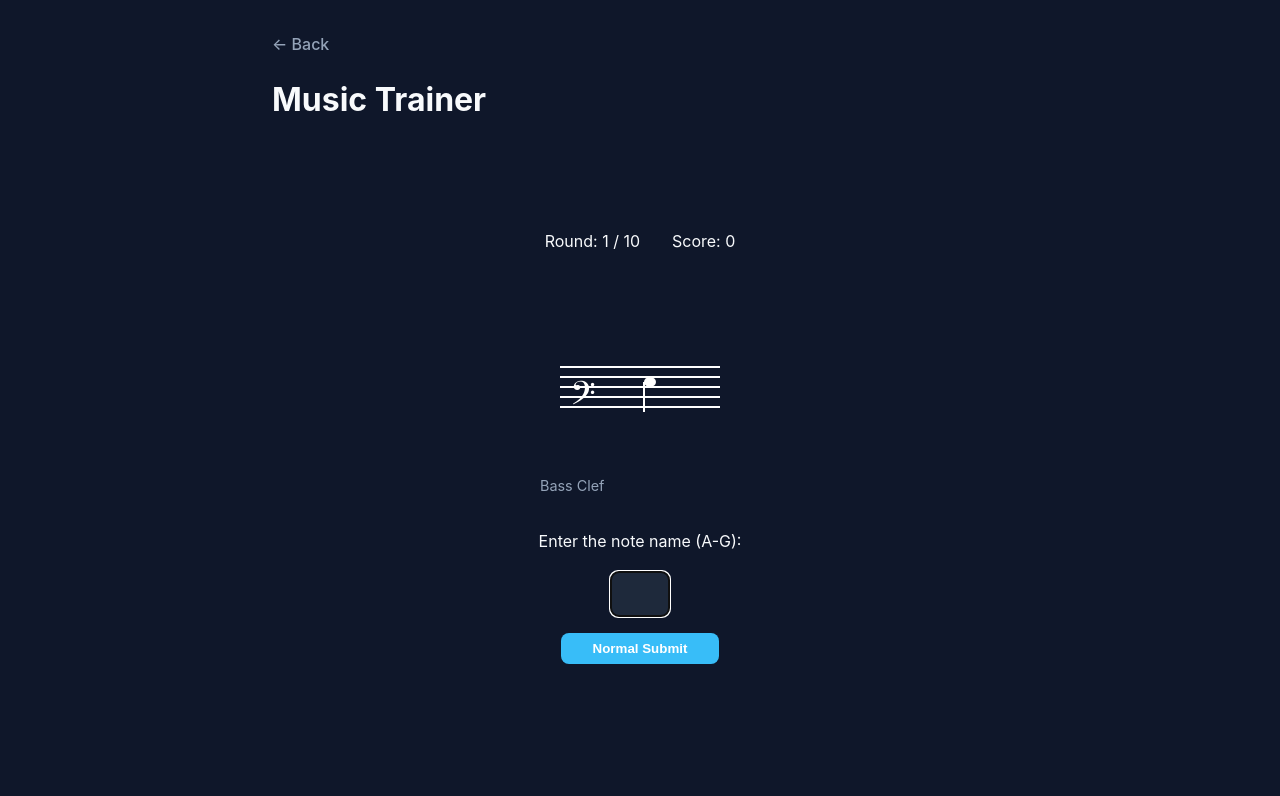
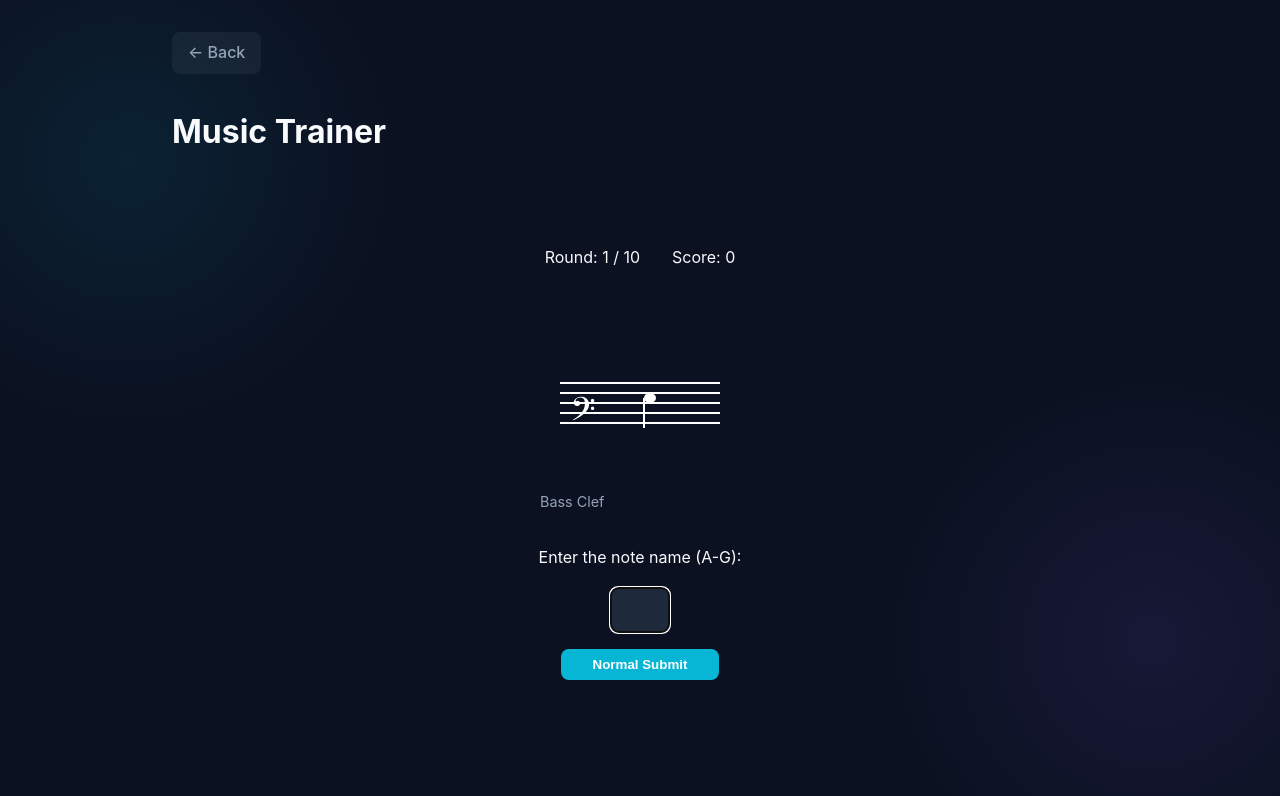
Before and after one commit to bitsofgit/GeneralWebApp, a React (Vite) app: page /GeneralWebApp/music-trainer in a window 1280 px wide. Shown: the top 796 px of the page. Built offline with nearby package versions, Linux system fonts and the light colour scheme.

Commit message:
feat: Add a music trainer game that displays random notes on a musical staff for identification.

```diff
--- a/src/index.css
+++ b/src/index.css
@@ -1,14 +1,22 @@
 :root {
-  --bg-color: #0f172a;
+  --bg-color: #0b1121;
+  /* Deep dark blue */
   --surface-color: #1e293b;
-  --primary-color: #38bdf8;
-  --secondary-color: #818cf8;
+  --surface-highlight: #334155;
+  --primary-color: #06b6d4;
+  /* Cyan */
+  --secondary-color: #8b5cf6;
+  /* Violet */
+  --accent-color: #f472b6;
+  /* Pink */
   --text-primary: #f8fafc;
   --text-secondary: #94a3b8;
-  --danger-color: #f43f5e;
-  --success-color: #22c55e;
-  --font-family: 'Inter', system-ui, -apple-system, sans-serif;
+  --danger-color: #ef4444;
+  --success-color: #10b981;
+  --font-family: 'Outfit', 'Inter', system-ui, -apple-system, sans-serif;
 }
+
+@import url('https://fonts.googleapis.com/css2?family=Outfit:wght@300;400;600;800&display=swap');
 
 * {
   box-sizing: border-box;
@@ -22,6 +30,9 @@ body {
   color: var(--text-primary);
   line-height: 1.6;
   min-height: 100vh;
+  background-image:
+    radial-gradient(circle at 10% 20%, rgba(6, 182, 212, 0.1) 0%, transparent 20%),
+    radial-gradient(circle at 90% 80%, rgba(139, 92, 246, 0.1) 0%, transparent 20%);
 }
 
 a {
@@ -38,23 +49,24 @@ a {
 
 /* Home Page */
 .home-container {
-  max-width: 1000px;
+  max-width: 1200px;
   margin: 0 auto;
-  padding: 4rem 2rem;
+  padding: 6rem 2rem;
   text-align: center;
 }
 
 .home-header {
-  margin-bottom: 4rem;
+  margin-bottom: 6rem;
 }
 
 .home-header h1 {
-  font-size: 3rem;
+  font-size: 4.5rem;
   font-weight: 800;
-  background: linear-gradient(to right, var(--primary-color), var(--secondary-color));
+  background: linear-gradient(135deg, var(--primary-color), var(--secondary-color), var(--accent-color));
   -webkit-background-clip: text;
   color: transparent;
-  margin-bottom: 0.5rem;
+  margin-bottom: 1rem;
+  letter-spacing: -0.02em;
 }
 
 .home-header p {
@@ -70,53 +82,64 @@ a {
 }
 
 .tool-card {
-  background: var(--surface-color);
-  padding: 2rem;
-  border-radius: 1rem;
-  border: 1px solid rgba(255, 255, 255, 0.05);
-  transition: transform 0.2s, box-shadow 0.2s, border-color 0.2s;
+  background: rgba(30, 41, 59, 0.7);
+  backdrop-filter: blur(10px);
+  padding: 3rem;
+  border-radius: 1.5rem;
+  border: 1px solid rgba(255, 255, 255, 0.08);
+  transition: all 0.4s cubic-bezier(0.4, 0, 0.2, 1);
   display: flex;
   flex-direction: column;
   align-items: center;
-  gap: 1rem;
+  gap: 1.5rem;
   cursor: pointer;
+  position: relative;
+  overflow: hidden;
+}
+
+.tool-card::before {
+  content: '';
+  position: absolute;
+  top: 0;
+  left: 0;
+  width: 100%;
+  height: 100%;
+  background: linear-gradient(135deg, rgba(6, 182, 212, 0.1), rgba(139, 92, 246, 0.1));
+  opacity: 0;
+  transition: opacity 0.4s;
 }
 
 .tool-card:hover {
-  transform: translateY(-5px);
-  box-shadow: 0 10px 30px -10px rgba(0, 0, 0, 0.5);
-  border-color: var(--primary-color);
+  transform: translateY(-8px) scale(1.02);
+  box-shadow: 0 20px 40px -10px rgba(0, 0, 0, 0.5);
+  border-color: rgba(255, 255, 255, 0.2);
+}
+
+.tool-card:hover::before {
+  opacity: 1;
 }
 
 .tool-card .icon {
-  font-size: 3rem;
+  font-size: 4rem;
   margin-bottom: 0.5rem;
+  z-index: 1;
 }
 
 .tool-card h2 {
-  font-size: 1.5rem;
+  font-size: 1.8rem;
   color: var(--text-primary);
+  z-index: 1;
 }
 
 .tool-card p {
   color: var(--text-secondary);
-  font-size: 0.9rem;
-}
-
-.tool-card.disabled {
-  opacity: 0.5;
-  cursor: default;
-}
-
-.tool-card.disabled:hover {
-  transform: none;
-  box-shadow: none;
-  border-color: rgba(255, 255, 255, 0.05);
+  font-size: 1.1rem;
+  z-index: 1;
 }
 
 /* Music Trainer */
 .music-trainer-container {
-  max-width: 800px;
+  max-width: 1000px;
   margin: 0 auto;
   padding: 2rem;
   min-height: 100vh;
@@ -125,13 +148,19 @@ a {
 }
 
 .back-link {
-  display: inline-block;
+  display: inline-flex;
+  align-items: center;
+  padding: 0.5rem 1rem;
+  background: rgba(255, 255, 255, 0.05);
+  border-radius: 0.5rem;
   color: var(--text-secondary);
-  margin-bottom: 1rem;
+  margin-bottom: 2rem;
   font-weight: 500;
-  transition: color 0.2s;
+  transition: all 0.2s;
 }
 
 .back-link:hover {
-  color: var(--primary-color);
+  background: rgba(255, 255, 255, 0.1);
+  color: var(--text-primary);
+  transform: translateX(-5px);
 }
```
